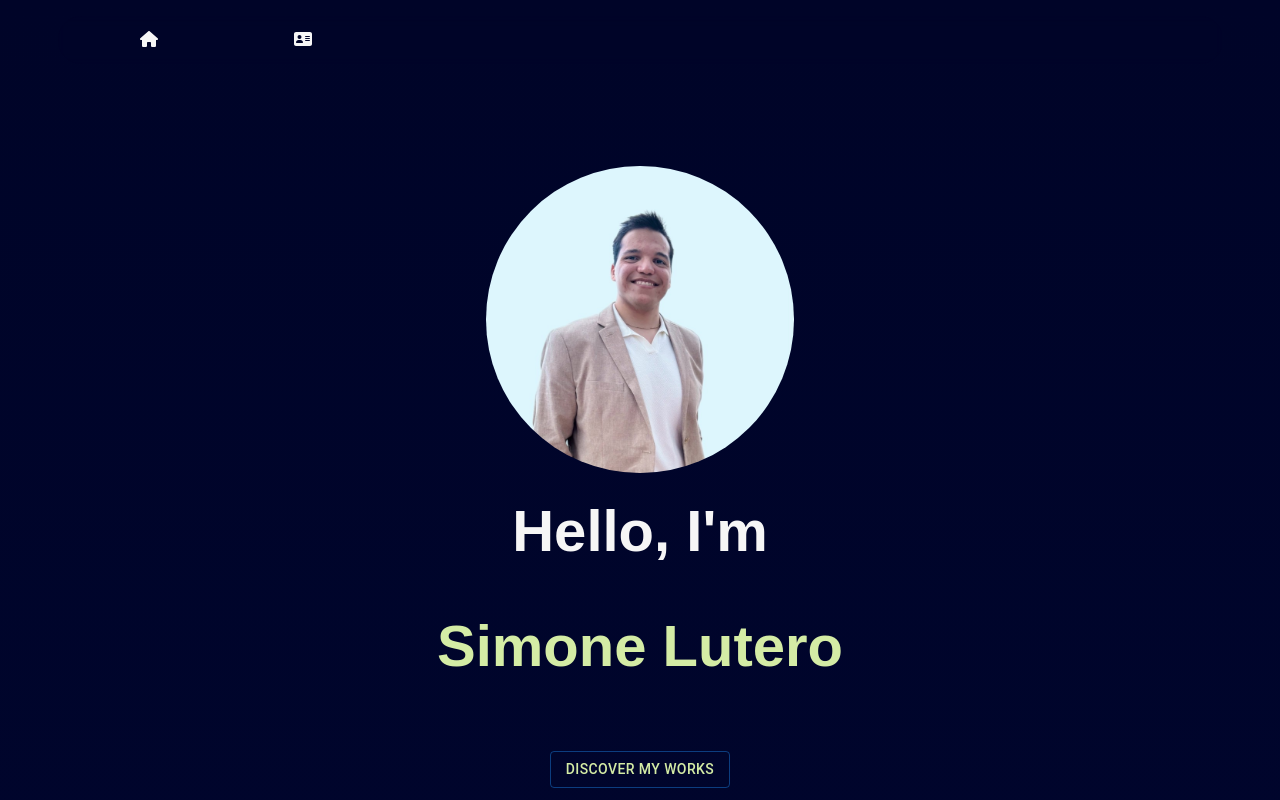
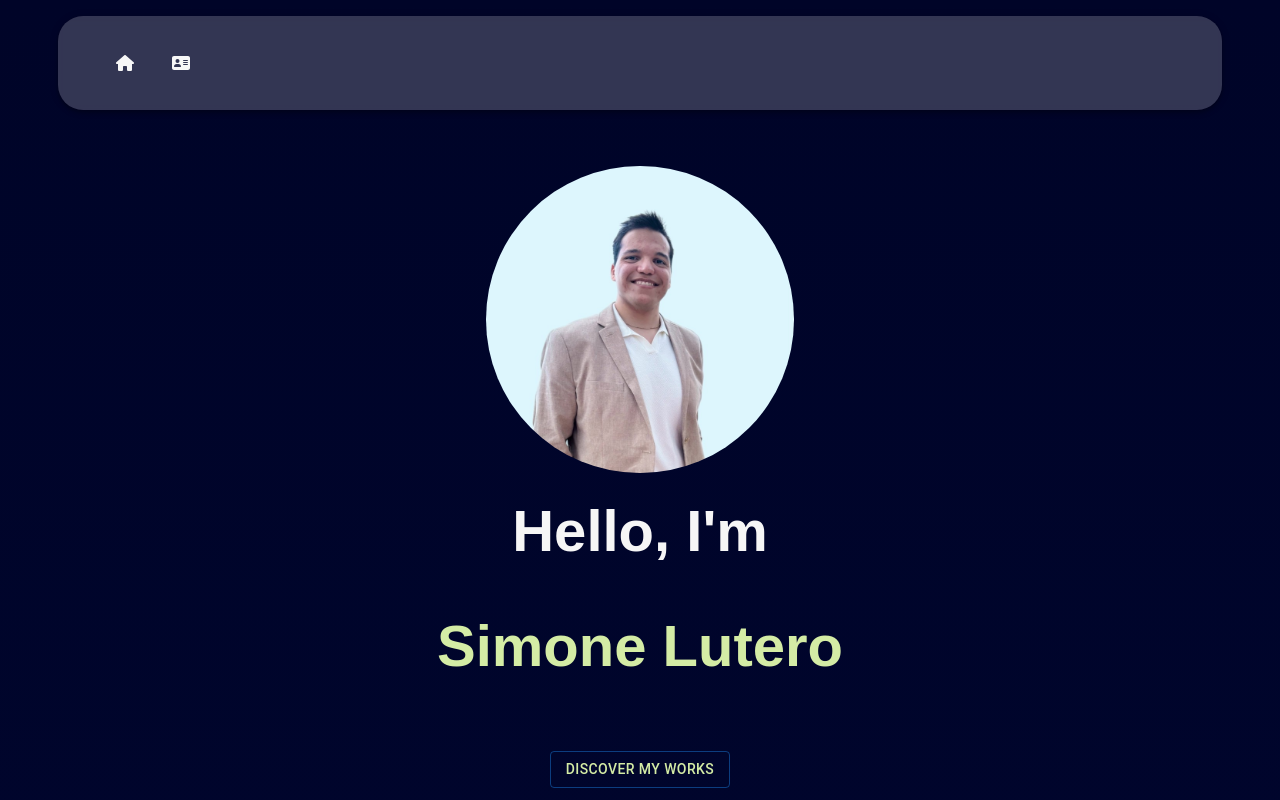
Before and after one commit to simlu2000/simonelutero, a React (Create React App) app: page / in a window 1280 px wide. Shown: the top 800 px of the page. Built offline with nearby package versions, Linux system fonts and the light colour scheme.

Commit message:
Update Navbar.js

```diff
--- a/src/components/Navbar.js
+++ b/src/components/Navbar.js
@@ -1,20 +1,69 @@
-import '../style/styleNavbar.css';
+import React from 'react';
+import AppBar from '@mui/material/AppBar';
+import Toolbar from '@mui/material/Toolbar';
+import IconButton from '@mui/material/IconButton';
 import { faHome, faAddressCard } from '@fortawesome/free-solid-svg-icons';
 import { FontAwesomeIcon } from '@fortawesome/react-fontawesome';
+import { styled } from '@mui/material/styles';
+import { Link } from '@mui/material';
 
+const StyledAppBar = styled(AppBar)(({ theme }) => ({
+  position: 'fixed',
+  top: '2%',
+  left: 0,
+  right: 0,
+  width: 'auto',
+  marginLeft: '4.5%',
+  marginRight: '4.5%',
+  display: 'flex',
+  flexDirection: 'row',
+  justifyContent: 'flex-start',
+  alignItems: 'center',
+  padding: '15px',
+  borderRadius: '25px',
+  zIndex: 1000,
+  backdropFilter: 'blur(5px)',
+  backgroundColor: 'rgba(255, 255, 255, 0.2)', // Aggiungi uno sfondo trasparente
+  [theme.breakpoints.down('sm')]: {
+    top: '88%',
+    justifyContent: 'center',
+    backgroundColor: 'rgba(21, 64, 70, 0.509)',
+    marginLeft: 0,
+    marginRight: 0,
+    padding: '10px',
+  },
+}));
 
+const StyledIconButton = styled(IconButton)(({ theme }) => ({
+  fontSize: '1rem',
+  margin: '0 20px',
+  borderRadius: '25px',
+  color: '#F7F7F7',
+  width: '10%',
+  '&:hover': {
+    color: '#F7F7F7',
+  },
+  [theme.breakpoints.down('sm')]: {
+    width: '20%',
+    fontSize: '1.5rem',
+    backgroundColor: 'rgba(228, 228, 228, 0)',
+    padding: '10px',
+  },
+}));
 
 function Navbar() {
-
-    return (
-        <>
-            <div id="navbar">
-                <button className="option-menu"><a href="#first"><FontAwesomeIcon icon={faHome}/></a></button>
-                <button className="option-menu"><a href="#about"><FontAwesomeIcon icon={faAddressCard}/></a></button>
-            </div>
-        </>
-    );
-
+  return (
+    <StyledAppBar position="static">
+      <Toolbar>
+        <StyledIconButton component={Link} href="#first">
+          <FontAwesomeIcon icon={faHome} />
+        </StyledIconButton>
+        <StyledIconButton component={Link} href="#about">
+          <FontAwesomeIcon icon={faAddressCard} />
+        </StyledIconButton>
+      </Toolbar>
+    </StyledAppBar>
+  );
 }
 
 export default Navbar;
```
